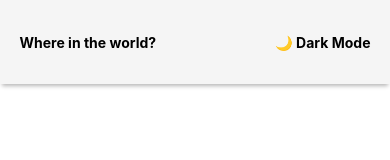
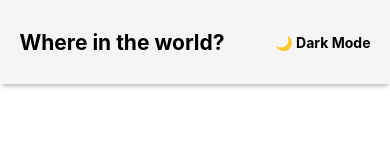
Before and after one commit to Patrick-Messiter/International-Flag-App, a React (Create React App) app: page / in a window 390 px wide. Shown: the top 160 px of the page. Built offline with nearby package versions, Linux system fonts and the light colour scheme; no server answers.

Commit message:
Minor amendments to mobile media query

```diff
--- a/src/App.css
+++ b/src/App.css
@@ -5,25 +5,25 @@
 .DarkMain {
   background-color: rgb(68, 66, 67);
   color: whitesmoke;
-  transition: 0.5s;
+  transition: 0.2s;
 }
 
 .DarkMinor {
   background-color: rgb(128, 128, 134);
   color: whitesmoke;
-  transition: 0.5s;
+  transition: 0.2s;
 }
 
 .LightMain {
   background-color: rgb(235, 235, 235);
   color: black;
-  transition: 0.5s;
+  transition: 0.2s;
 }
 
 .LightMinor {
   background-color: whitesmoke;
   color: black;
-  transition: 0.5s;
+  transition: 0.2s;
 }
 
 /* NAVBAR Section */
@@ -312,6 +312,17 @@
     font-size: 14px;
   }
 
+  h1 {
+    font-size: 1.5rem;
+  }
+
+  .Form-container {
+    flex-direction: column;
+    align-items: flex-start;
+    justify-content: center;
+    gap: 10%;
+  }
+
   .Form-select-container {
     height: 2.75rem;
     width: 9rem;
```
